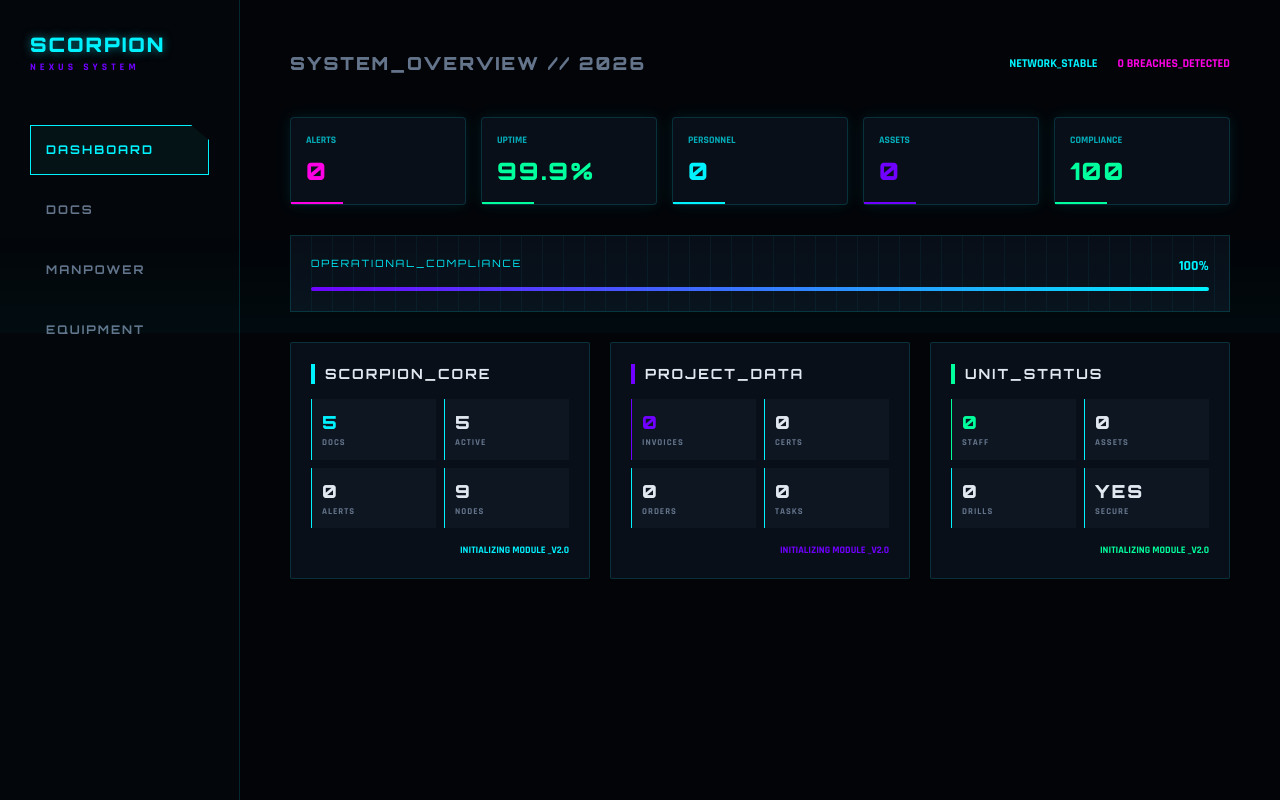
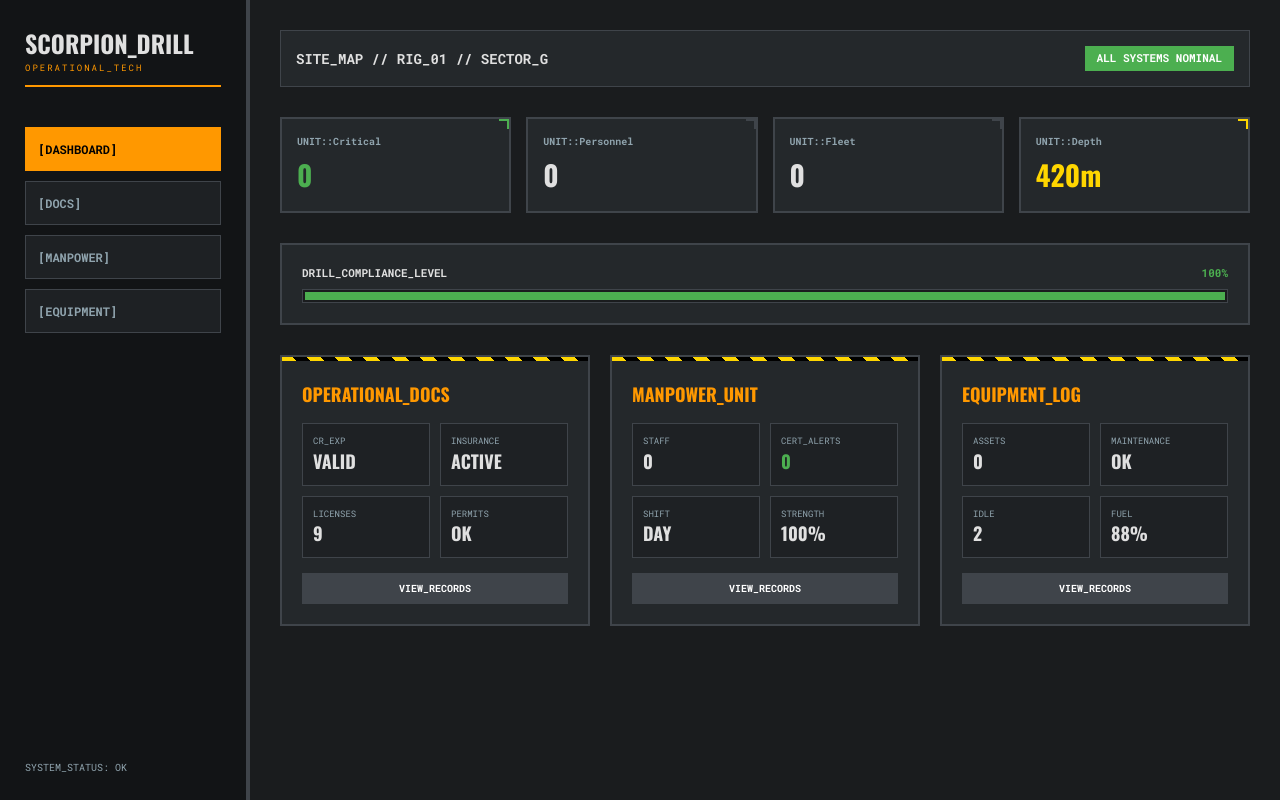
Before and after one commit to syeditrath/scorpionapp, a React (Create React App) app: page / in a window 1280 px wide. Built offline with nearby package versions, Linux system fonts and the light colour scheme.

Commit message:
Update App.jsx

```diff
--- a/src/App.jsx
+++ b/src/App.jsx
@@ -1,24 +1,22 @@
 import React, { useState, useEffect, useRef } from "react";
 import * as XLSX from "xlsx";
 
-/* ─── NEXUS CYBER THEME ─── */
+/* ─── HEAVY UTILITY THEME ─── */
 const T = {
-  bg: "#020408",
-  sidebar: "#03060a",
-  card: "rgba(13, 20, 33, 0.7)", // Glass effect
-  cardInner: "rgba(20, 30, 45, 0.5)",
-  border: "rgba(0, 242, 255, 0.15)", // Glowing Cyan Border
-  borderActive: "rgba(0, 242, 255, 0.5)",
-  cyan: "#00f2ff", // Main Neon
-  purple: "#7000ff", // Accent
-  magenta: "#ff00e5", // Critical
-  green: "#00ff9d", // Healthy
-  text: "#e2e8f0",
-  textSub: "#64748b",
-  glass: "backdrop-filter: blur(12px); -webkit-backdrop-filter: blur(12px);"
+  bg: "#1a1c1e",          // Deep Asphalt
+  sidebar: "#121416",     // Dark Iron
+  card: "#24282b",        // Reinforced Concrete
+  cardInner: "#1e2124",   // Darker Pit
+  border: "#3f444a",      // Steel Girder
+  warn: "#ff9800",        // Safety Orange
+  danger: "#f44336",      // Hazard Red
+  success: "#4caf50",     // Operational Green
+  text: "#e0e0e0",        // Brushed Metal
+  textSub: "#90a4ae",     // Dust/Slate
+  caution: "#ffd600"      // Caution Yellow
 };
 
-const GLOBAL_CSS = "@import url('https://fonts.googleapis.com/css2?family=Orbitron:wght@400;700;900&family=Rajdhani:wght@500;700&display=swap'); body { background: #020408; color: #e2e8f0; margin: 0; font-family: 'Rajdhani', sans-serif; overflow: hidden; } .cyber-glow { box-shadow: 0 0 15px rgba(0, 242, 255, 0.1); } .cyber-text { font-family: 'Orbitron', sans-serif; letter-spacing: 2px; } .scanline { width: 100%; height: 100px; z-index: 99; background: linear-gradient(0deg, rgba(0, 242, 255, 0.03) 0%, rgba(0,242,255,0) 100%); position: absolute; pointer-events: none; animation: scan 4s linear infinite; } @keyframes scan { from { top: -100px; } to { top: 100%; } } .fade-in { animation: fadeIn 0.5s ease-out both; } @keyframes fadeIn { from { opacity: 0; filter: blur(10px); } to { opacity: 1; filter: blur(0px); } }";
+const GLOBAL_CSS = "@import url('https://fonts.googleapis.com/css2?family=Roboto+Mono:wght@400;700&family=Oswald:wght@500;700&display=swap'); body { background: #1a1c1e; color: #e0e0e0; margin: 0; font-family: 'Roboto Mono', monospace; } .hazard-stripe { background: repeating-linear-gradient(45deg, #ffd600, #ffd600 10px, #000 10px, #000 20px); height: 4px; width: 100%; } .heavy-btn { transition: 0.1s; border-bottom: 3px solid rgba(0,0,0,0.5); } .heavy-btn:active { transform: translateY(2px); border-bottom: 0px; }";
 
 /* ─── HELPERS ─── */
 const uid = function() { return Math.random().toString(36).slice(2, 9); };
@@ -26,35 +24,34 @@ const daysUntil = function(d) { if(!d) return null; return Math.ceil((new Date(d
 
 /* ─── UI COMPONENTS ─── */
 
-function NexusHeaderStat(props) {
+function DrillStat(props) {
   return (
-    <div className="fade-in cyber-glow" style={{ flex: 1, background: T.card, border: "1px solid " + (props.active ? T.borderActive : T.border), borderRadius: "4px", padding: "15px", position: "relative", backdropFilter: "blur(10px)" }}>
-      <div style={{ fontSize: "10px", fontWeight: "700", color: T.cyan, opacity: 0.7, marginBottom: "5px" }}>{props.label.toUpperCase()}</div>
-      <div className="cyber-text" style={{ fontSize: "24px", fontWeight: "900", color: props.color || T.text }}>{props.value}</div>
-      <div style={{ position: "absolute", bottom: "0", left: "0", width: "30%", height: "2px", background: props.color || T.cyan }}></div>
+    <div style={{ flex: 1, background: T.card, border: "2px solid " + T.border, padding: "15px", position: "relative" }}>
+      <div style={{ fontSize: "10px", fontWeight: "700", color: T.textSub, marginBottom: "5px" }}>UNIT::{props.label}</div>
+      <div style={{ fontSize: "28px", fontWeight: "700", fontFamily: "Oswald", color: props.color || T.text }}>{props.value}</div>
+      <div style={{ position: "absolute", top: "0", right: "0", width: "10px", height: "10px", borderRight: "2px solid " + (props.color || T.border), borderTop: "2px solid " + (props.color || T.border) }}></div>
     </div>
   );
 }
 
-function NexusCategory(props) {
+function SectionModule(props) {
   return (
-    <div style={{ background: T.card, border: "1px solid " + T.border, borderRadius: "2px", padding: "20px", display: "flex", flexDirection: "column", gap: "15px", backdropFilter: "blur(10px)" }}>
-      <div style={{ display: "flex", alignItems: "center", gap: "10px" }}>
-        <div style={{ width: "4px", height: "20px", background: props.color }}></div>
-        <div className="cyber-text" style={{ fontSize: "14px", fontWeight: "700" }}>{props.title}</div>
+    <div style={{ background: T.card, border: "2px solid " + T.border, display: "flex", flexDirection: "column" }}>
+      <div className="hazard-stripe"></div>
+      <div style={{ padding: "20px" }}>
+        <div style={{ fontFamily: "Oswald", fontSize: "18px", fontWeight: "700", marginBottom: "15px", color: props.color }}>{props.title}</div>
+        <div style={{ display: "grid", gridTemplateColumns: "1fr 1fr", gap: "10px" }}>
+          {props.stats.map(function(s, i) {
+            return (
+              <div key={i} style={{ background: T.cardInner, padding: "10px", border: "1px solid " + T.border }}>
+                <div style={{ fontSize: "9px", color: T.textSub }}>{s.lab}</div>
+                <div style={{ fontSize: "18px", fontWeight: "700", fontFamily: "Oswald", color: s.color || T.text }}>{s.val}</div>
+              </div>
+            );
+          })}
+        </div>
+        <button style={{ width: "100%", marginTop: "15px", padding: "8px", background: T.border, border: "none", color: "white", fontSize: "10px", fontWeight: "700", cursor: "pointer" }}>VIEW_RECORDS</button>
       </div>
-
-      <div style={{ display: "grid", gridTemplateColumns: "1fr 1fr", gap: "8px" }}>
-        {props.stats.map(function(s, i) {
-          return (
-            <div key={i} style={{ background: T.cardInner, padding: "10px", borderLeft: "1px solid " + (s.color || T.cyan) }}>
-              <div className="cyber-text" style={{ fontSize: "18px", fontWeight: "900", color: s.color || T.text }}>{s.val}</div>
-              <div style={{ fontSize: "9px", color: T.textSub, fontWeight: "700", letterSpacing: "1px" }}>{s.lab.toUpperCase()}</div>
-            </div>
-          );
-        })}
-      </div>
-      <div style={{ fontSize: "10px", textAlign: "right", color: props.color, cursor: "pointer", fontWeight: "700" }}>INITIALIZING MODULE _V2.0</div>
     </div>
   );
 }
@@ -63,13 +60,13 @@ function NexusCategory(props) {
 
 export default function App() {
   const [data, setData] = useState(function() {
-    const saved = localStorage.getItem("scorpion_v6");
+    const saved = localStorage.getItem("scorpion_drill_v1");
     return saved ? JSON.parse(saved) : { manpower: [], equipment: [] };
   });
   const [page, setPage] = useState("dashboard");
 
   useEffect(function() {
-    localStorage.setItem("scorpion_v6", JSON.stringify(data));
+    localStorage.setItem("scorpion_drill_v1", JSON.stringify(data));
     if (!document.getElementById("scorp-css")) {
       const s = document.createElement("style"); s.id = "scorp-css";
       s.textContent = GLOBAL_CSS; document.head.appendChild(s);
@@ -82,89 +79,86 @@ export default function App() {
   ).filter(function(a){ return a.d !== null && a.d <= 30; });
 
   return (
-    <div style={{ display: "flex", height: "100vh", background: T.bg, color: T.text, position: "relative" }}>
-      <div className="scanline"></div>
+    <div style={{ display: "flex", height: "100vh", background: T.bg, color: T.text }}>
 
       {/* SIDEBAR */}
-      <aside style={{ width: "240px", background: T.sidebar, borderRight: "1px solid " + T.border, padding: "30px", display: "flex", flexDirection: "column", zIndex: 10 }}>
-        <div style={{ marginBottom: "50px" }}>
-          <div className="cyber-text" style={{ fontWeight: "900", fontSize: "20px", color: T.cyan, textShadow: "0 0 10px rgba(0,242,255,0.5)" }}>SCORPION</div>
-          <div style={{ fontSize: "10px", color: T.purple, letterSpacing: "4px", fontWeight: "700" }}>NEXUS SYSTEM</div>
+      <aside style={{ width: "250px", background: T.sidebar, borderRight: "4px solid " + T.border, padding: "25px", display: "flex", flexDirection: "column" }}>
+        <div style={{ marginBottom: "40px", borderBottom: "2px solid " + T.warn, paddingBottom: "10px" }}>
+          <div style={{ fontFamily: "Oswald", fontWeight: "700", fontSize: "24px", color: T.text }}>SCORPION_DRILL</div>
+          <div style={{ fontSize: "9px", color: T.warn, letterSpacing: "2px" }}>OPERATIONAL_TECH</div>
         </div>
 
         <nav style={{ flex: 1, display: "flex", flexDirection: "column", gap: "10px" }}>
           {["dashboard", "docs", "manpower", "equipment"].map(function(id) {
             const active = page === id;
             return (
-              <button key={id} onClick={function(){ setPage(id); }} style={{
-                textAlign: "left", padding: "15px", border: "1px solid " + (active ? T.cyan : "transparent"),
-                background: active ? "rgba(0,242,255,0.05)" : "transparent", color: active ? T.cyan : T.textSub,
-                cursor: "pointer", clipPath: "polygon(0% 0%, 90% 0%, 100% 30%, 100% 100%, 0% 100%)", transition: "0.3s"
+              <button key={id} onClick={function(){ setPage(id); }} className="heavy-btn" style={{
+                textAlign: "left", padding: "12px", border: "1px solid " + (active ? T.warn : T.border),
+                background: active ? T.warn : T.cardInner, color: active ? "#000" : T.textSub,
+                cursor: "pointer", fontWeight: "700", fontSize: "12px"
               }}>
-                <div className="cyber-text" style={{ fontWeight: "700", fontSize: "12px" }}>{id.toUpperCase()}</div>
+                [{id.toUpperCase()}]
               </button>
             );
           })}
         </nav>
+        <div style={{ fontSize: "10px", color: T.textSub }}>SYSTEM_STATUS: OK</div>
       </aside>
 
       {/* MAIN CONTENT */}
-      <main style={{ flex: 1, padding: "50px", overflowY: "auto", zIndex: 5 }}>
-        <header style={{ display: "flex", justifyContent: "space-between", alignItems: "center", marginBottom: "40px" }}>
-          <div className="cyber-text" style={{ fontSize: "18px", fontWeight: "900", color: T.textSub }}>SYSTEM_OVERVIEW // 2026</div>
-          <div style={{ display: "flex", gap: "20px" }}>
-             <div style={{ color: T.cyan, fontSize: "12px", fontWeight: "700" }}>NETWORK_STABLE</div>
-             <div style={{ color: T.magenta, fontSize: "12px", fontWeight: "700" }}>{alerts.length} BREACHES_DETECTED</div>
+      <main style={{ flex: 1, padding: "30px", overflowY: "auto" }}>
+        <header style={{ display: "flex", justifyContent: "space-between", alignItems: "center", marginBottom: "30px", background: T.card, padding: "15px", border: "1px solid " + T.border }}>
+          <div style={{ fontSize: "14px", fontWeight: "700" }}>SITE_MAP // RIG_01 // SECTOR_G</div>
+          <div style={{ background: alerts.length > 0 ? T.danger : T.success, color: "#fff", padding: "4px 12px", fontWeight: "700", fontSize: "11px" }}>
+            {alerts.length > 0 ? "HAZARD: " + alerts.length + " EXPIRIES" : "ALL SYSTEMS NOMINAL"}
           </div>
         </header>
 
         {page === "dashboard" && (
-          <div className="fade-in">
+          <div>
             {/* Top Stat Row */}
             <div style={{ display: "flex", gap: "15px", marginBottom: "30px" }}>
-              <NexusHeaderStat label="Alerts" value={alerts.length} color={T.magenta} active={alerts.length > 0} />
-              <NexusHeaderStat label="Uptime" value="99.9%" color={T.green} />
-              <NexusHeaderStat label="Personnel" value={data.manpower.length} color={T.cyan} />
-              <NexusHeaderStat label="Assets" value={data.equipment.length} color={T.purple} />
-              <NexusHeaderStat label="Compliance" value="100" color={T.green} />
+              <DrillStat label="Critical" value={alerts.length} color={alerts.length > 0 ? T.danger : T.success} />
+              <DrillStat label="Personnel" value={data.manpower.length} />
+              <DrillStat label="Fleet" value={data.equipment.length} />
+              <DrillStat label="Depth" value="420m" color={T.caution} />
             </div>
 
-            {/* Futuristic Progress Bar */}
-            <div style={{ background: T.card, border: "1px solid " + T.border, padding: "20px", marginBottom: "30px", position: "relative" }}>
-              <div style={{ display: "flex", justifyContent: "space-between", marginBottom: "10px" }}>
-                <span className="cyber-text" style={{ fontSize: "10px", color: T.cyan }}>OPERATIONAL_COMPLIANCE</span>
-                <span style={{ fontSize: "14px", fontWeight: "900", color: T.cyan }}>100%</span>
+            {/* Heavy Progress Bar */}
+            <div style={{ background: T.card, border: "2px solid " + T.border, padding: "20px", marginBottom: "30px" }}>
+              <div style={{ display: "flex", justifyContent: "space-between", marginBottom: "8px", fontSize: "11px", fontWeight: "700" }}>
+                <span>DRILL_COMPLIANCE_LEVEL</span>
+                <span style={{ color: T.success }}>100%</span>
               </div>
-              <div style={{ height: "4px", background: "rgba(255,255,255,0.05)", borderRadius: "2px", overflow: "hidden" }}>
-                <div style={{ width: "100%", height: "100%", background: "linear-gradient(90deg, " + T.purple + ", " + T.cyan + ")" }}></div>
+              <div style={{ height: "14px", background: T.bg, border: "1px solid " + T.border, padding: "2px" }}>
+                <div style={{ width: "100%", height: "100%", background: T.success }}></div>
               </div>
-              <div style={{ position: "absolute", top: 0, left: 0, width: "100%", height: "100%", background: "repeating-linear-gradient(90deg, transparent, transparent 20px, rgba(0,242,255,0.05) 20px, rgba(0,242,255,0.05) 21px)" }}></div>
             </div>
 
-            {/* Grid */}
+            {/* Module Grid */}
             <div style={{ display: "grid", gridTemplateColumns: "1fr 1fr 1fr", gap: "20px" }}>
-              <NexusCategory
-                title="SCORPION_CORE" color={T.cyan}
-                stats={[{lab: "Docs", val: "5", color: T.cyan}, {lab: "Active", val: "5"}, {lab: "Alerts", val: "0"}, {lab: "Nodes", val: "9"}]}
+              <SectionModule
+                title="OPERATIONAL_DOCS" color={T.warn}
+                stats={[{lab: "CR_EXP", val: "VALID"}, {lab: "INSURANCE", val: "ACTIVE"}, {lab: "LICENSES", val: "9"}, {lab: "PERMITS", val: "OK"}]}
               />
-              <NexusCategory
-                title="PROJECT_DATA" color={T.purple}
-                stats={[{lab: "Invoices", val: "0", color: T.purple}, {lab: "Certs", val: "0"}, {lab: "Orders", val: "0"}, {lab: "Tasks", val: "0"}]}
+              <SectionModule
+                title="MANPOWER_UNIT" color={T.warn}
+                stats={[{lab: "STAFF", val: data.manpower.length}, {lab: "CERT_ALERTS", val: "0", color: T.success}, {lab: "SHIFT", val: "DAY"}, {lab: "STRENGTH", val: "100%"}]}
               />
-              <NexusCategory
-                title="UNIT_STATUS" color={T.green}
-                stats={[{lab: "Staff", val: data.manpower.length, color: T.green}, {lab: "Assets", val: data.equipment.length}, {lab: "Drills", val: "0"}, {lab: "Secure", val: "YES"}]}
+              <SectionModule
+                title="EQUIPMENT_LOG" color={T.warn}
+                stats={[{lab: "ASSETS", val: data.equipment.length}, {lab: "MAINTENANCE", val: "OK"}, {lab: "IDLE", val: "2"}, {lab: "FUEL", val: "88%"}]}
               />
             </div>
           </div>
         )}
 
         {(page === "manpower" || page === "equipment") && (
-          <div className="fade-in">
-             <div style={{ display: "flex", justifyContent: "space-between", alignItems: "center", marginBottom: "20px" }}>
-                <h2 className="cyber-text" style={{ fontSize: "24px", color: T.cyan }}>DATA_STREAM :: {page.toUpperCase()}</h2>
-                <label style={{ background: T.cyan, color: "#000", padding: "8px 20px", fontWeight: "900", cursor: "pointer", fontSize: "12px" }}>
-                   UPLOAD_DAT_FILE
+          <div style={{ background: T.card, border: "2px solid " + T.border, padding: "25px" }}>
+             <div style={{ display: "flex", justifyContent: "space-between", alignItems: "center", marginBottom: "20px", borderBottom: "2px solid " + T.border, paddingBottom: "15px" }}>
+                <h2 style={{ fontFamily: "Oswald", fontSize: "24px" }}>SITE_{page.toUpperCase()}_LOG</h2>
+                <label style={{ background: T.warn, color: "#000", padding: "8px 20px", fontWeight: "700", cursor: "pointer", fontSize: "11px" }}>
+                   IMPORT_XLSX
                    <input type="file" style={{ display: "none" }} onChange={function(e) {
                       const file = e.target.files[0];
                       const reader = new FileReader();
@@ -178,12 +172,12 @@ export default function App() {
                    }} />
                 </label>
              </div>
-             <div style={{ background: T.card, border: "1px solid " + T.border, padding: "20px" }}>
-                {data[page].length === 0 ? <div style={{ color: T.textMuted }}>No active data streams.</div> : data[page].map(function(item) {
+             <div style={{ display: "flex", flexDirection: "column", gap: "10px" }}>
+                {data[page].length === 0 ? <div style={{ color: T.textSub }}>Log empty. Awaiting data import.</div> : data[page].map(function(item) {
                   return (
-                    <div key={item.id} style={{ padding: "15px", borderBottom: "1px solid rgba(0,242,255,0.1)", display: "flex", justifyContent: "space-between" }}>
-                      <span className="cyber-text" style={{ fontSize: "14px" }}>{item.name}</span>
-                      <span style={{ color: T.cyan, fontSize: "12px" }}>STATUS::OK</span>
+                    <div key={item.id} style={{ padding: "15px", background: T.cardInner, border: "1px solid " + T.border, display: "flex", justifyContent: "space-between" }}>
+                      <span style={{ fontWeight: "700" }}>{item.name}</span>
+                      <span style={{ color: T.warn }}>LOGGED::OK</span>
                     </div>
                   );
                 })}
```
